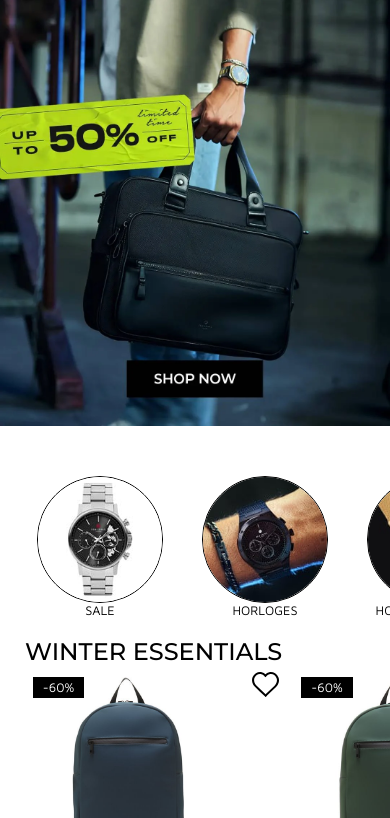
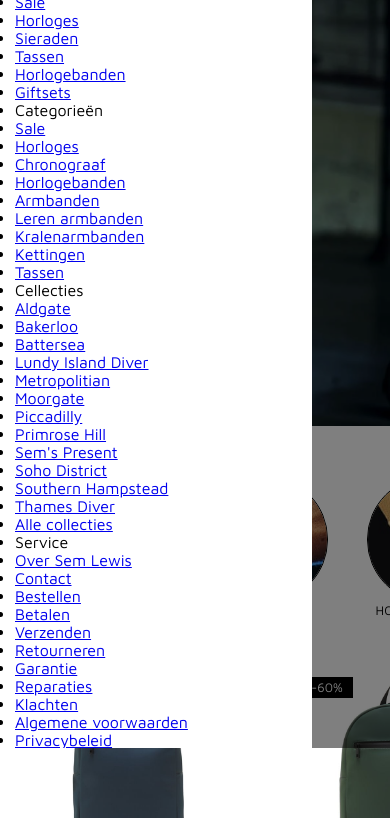
Before and after one commit to JamieBuffing/Frontend-Development, a plain HTML site: page index.html in a window 390 px wide. Shown: the part 96-914 px from the top of the page. Drawn offline with Linux system fonts and the light colour scheme; a web font is replaced by a local one.

Commit message:
hamburger menu update

```diff
--- a/index.html
+++ b/index.html
@@ -20,7 +20,73 @@
 	<link href="https://fonts.googleapis.com/css2?family=Montserrat:ital,wght@0,100..900;1,100..900&display=swap" rel="stylesheet">
 </head>
 
-<body>
+<body id="noscroll">
+
+
+	<section id="hamenu">
+		<div id="dark"></div>
+		<section id="menu">
+			<p>test</p>
+			<br>
+			<p>test</p>
+			<br><hr>
+			<ul>
+				<li><a href="#">Sale</a></li>
+				<li><a href="#">Horloges</a></li>
+				<li><a href="#">Sieraden</a></li>
+				<li><a href="#">Tassen</a></li>
+				<li><a href="#">Horlogebanden</a></li>
+				<li><a href="#">Giftsets</a></li>
+			</ul>
+			<ul>
+				<li>Categorieën</li>
+				<li><a href="#">Sale</a></li>
+				<li><a href="#">Horloges</a></li>
+				<li><a href="#">Chronograaf</a></li>
+				<li><a href="#">Horlogebanden</a></li>
+				<li><a href="#">Armbanden</a></li>
+				<li><a href="#">Leren armbanden</a></li>
+				<li><a href="#">Kralenarmbanden</a></li>
+				<li><a href="#">Kettingen</a></li>
+				<li><a href="#">Tassen</a></li>
+			</ul>
+			<ul>
+				<li>Cellecties</li>
+				<li><a href="#">Aldgate</a></li>
+				<li><a href="#">Bakerloo</a></li>
+				<li><a href="#">Battersea</a></li>
+				<li><a href="#">Lundy Island Diver</a></li>
+				<li><a href="#">Metropolitian</a></li>
+				<li><a href="#">Moorgate</a></li>
+				<li><a href="#">Piccadilly</a></li>
+				<li><a href="#">Primrose Hill</a></li>
+				<li><a href="#">Sem's Present</a></li>
+				<li><a href="#">Soho District</a></li>
+				<li><a href="#">Southern Hampstead</a></li>
+				<li><a href="#">Thames Diver</a></li>
+				<li><a href="#">Alle collecties</a></li>
+			</ul>
+			<ul>
+				<li>Service</li>
+				<li><a href="#">Over Sem Lewis</a></li>
+				<li><a href="#">Contact</a></li>
+				<li><a href="#">Bestellen</a></li>
+				<li><a href="#">Betalen</a></li>
+				<li><a href="#">Verzenden</a></li>
+				<li><a href="#">Retourneren</a></li>
+				<li><a href="#">Garantie</a></li>
+				<li><a href="#">Reparaties</a></li>
+				<li><a href="#">Klachten</a></li>
+				<li><a href="#">Algemene voorwaarden</a></li>
+				<li><a href="#">Privacybeleid</a></li>
+				<li><a href="#">Actievoorwaarden</a></li>
+			</ul>
+			<br><br><br>
+			<p>Taal</p><p>Valuta</p>
+		</section>
+	</section>
+
+
 	<header>
 		<section id="Top">
 			<a href="#">SALE - UP TO 50% OFF</a>
--- a/styles/style.css
+++ b/styles/style.css
@@ -32,6 +32,36 @@ body {
 header {
 	display: unset;
 }
+
+#noscroll {
+	height: 100vh;
+	overflow: hidden;
+}
+
+#hamenu {
+	position: absolute;
+	height: 100vh;
+	width: 100vw;
+	margin-left: 0px;
+	z-index: 20;
+}
+#dark {
+	position: absolute;
+	height: 100vh;
+	width: 100vw;
+	background-color: #000000;
+	opacity: 0.5;
+}
+#menu {
+	position: absolute;
+	content: "";
+	height: 100vh;
+	width: 80vw;
+	background-color: #FFFFFF;
+	overflow-y: scroll;
+	padding: 15px;
+}
+
 #Top {
 	width: 100vw;
 	background-color: black;
```
